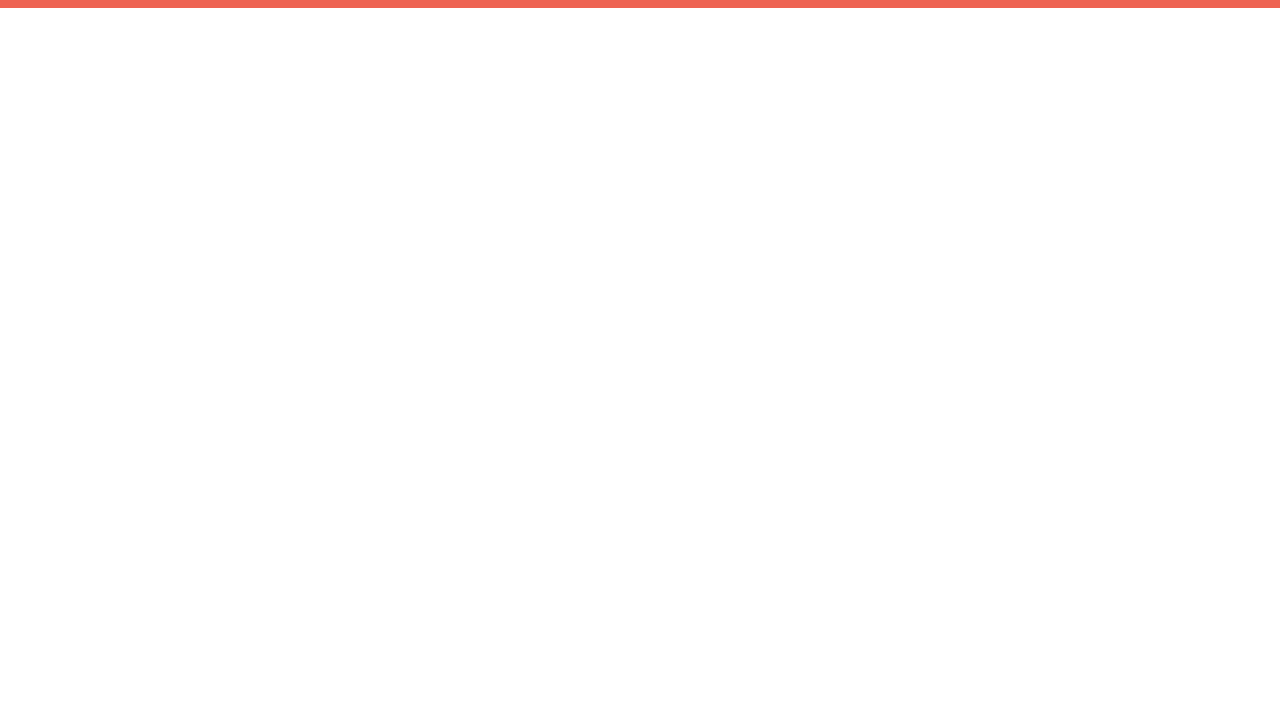
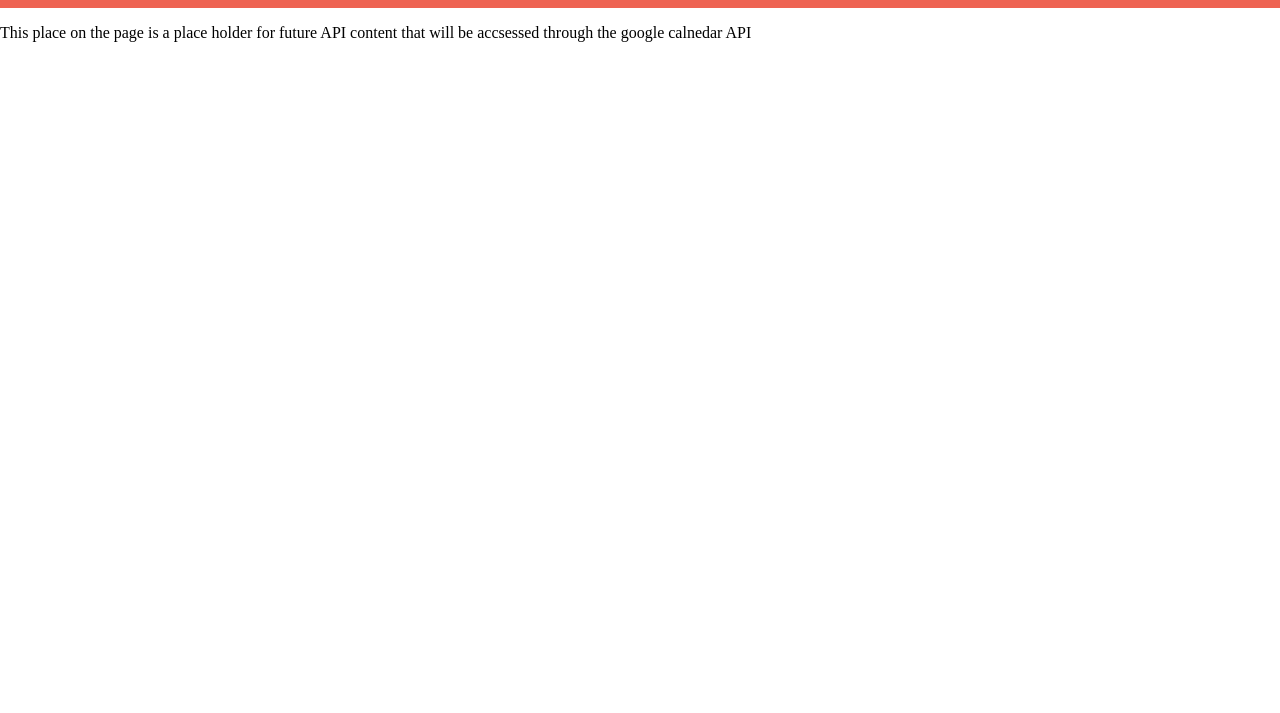
Before and after one commit to iWillChangeMyNameLater/theFridge, a website: page public/parent-calendar.html in a window 1280 px wide. Shown: the part 87-800 px from the top of the page. Drawn offline with Linux system fonts and the light colour scheme.

Commit message:
all pages ready for content

```diff
--- a/public/parent-calendar.html
+++ b/public/parent-calendar.html
@@ -22,6 +22,8 @@
       <li><a href= "http://127.0.0.1:3000/parent-portfolio">Portfolio</a></li>
   </ul>
 </header>
-
+<section>
+    <p>This place on the page is a place holder for future API content that will be accsessed through the google calnedar API</p>
+</section>
 </body>
 </html>
```
Also changed, not shown: public/parent-homepage.html (+0 -1 lines), public/parent-portfolio.html (+3 -1 lines), public/portfolio.html (+1 -1 lines).
